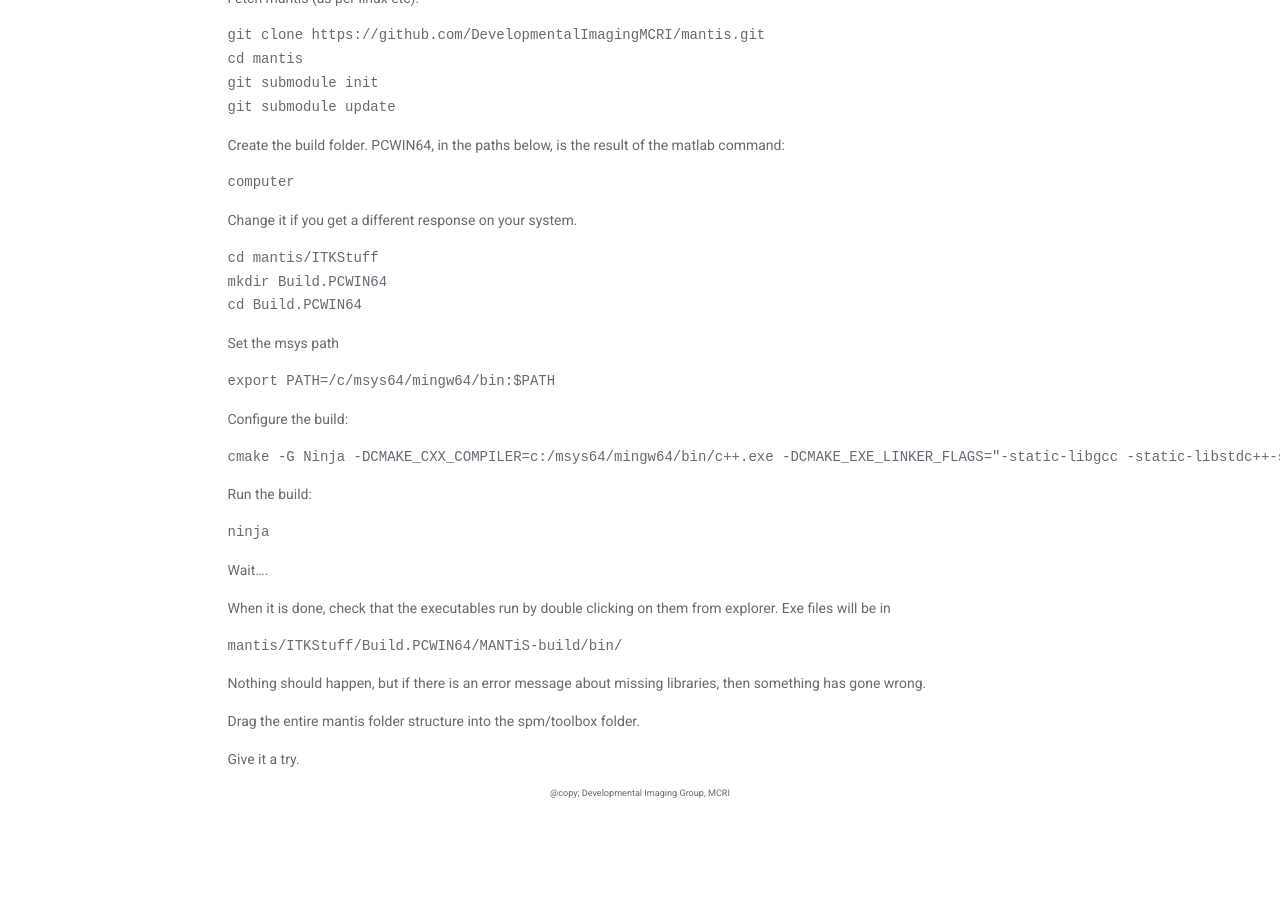
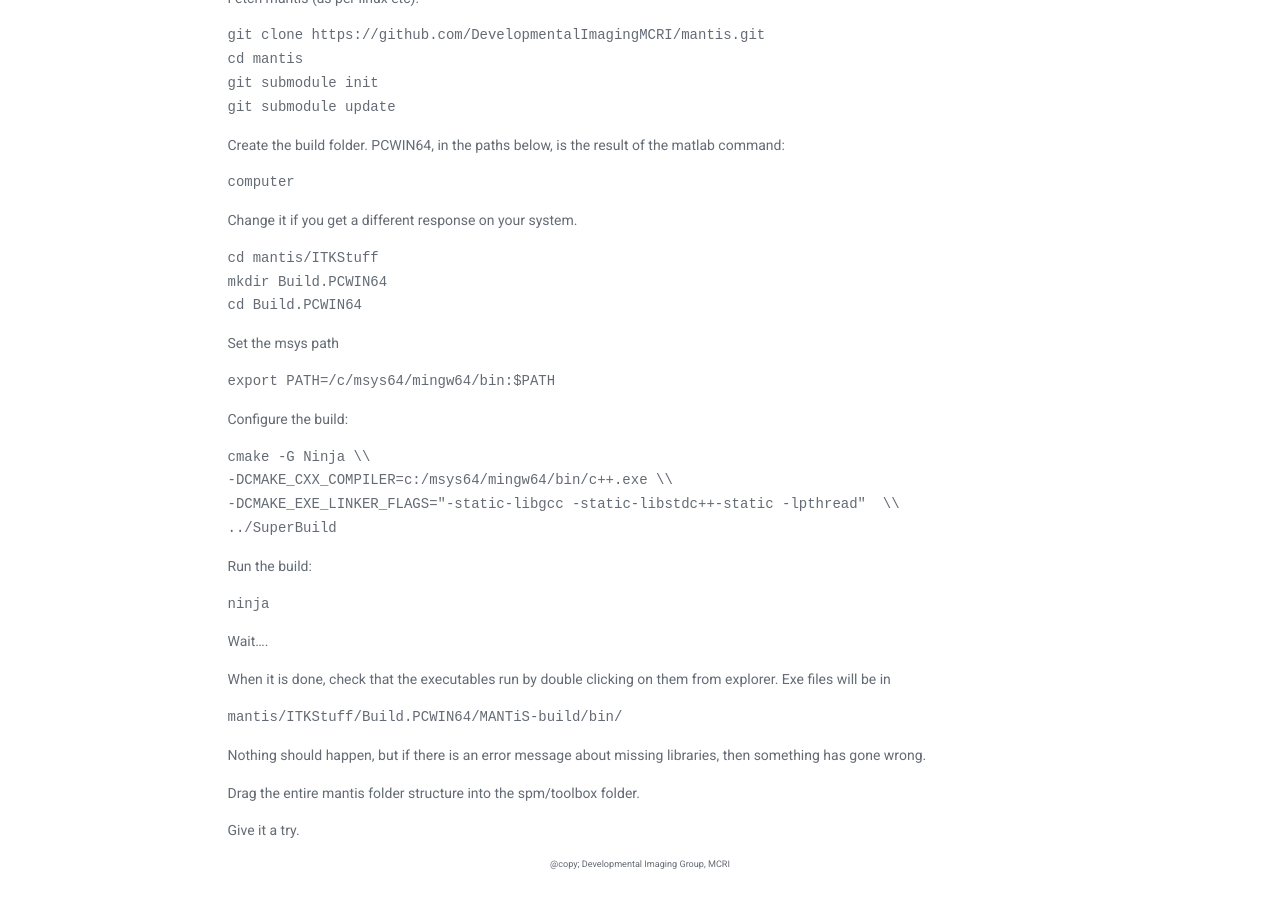
Before and after one commit to DevelopmentalImagingMCRI/mantis, a Jekyll site: the page built from installation/index.md, in a window 1280 px wide and 900 px high, scrolled down 2543 px. Built offline with Jekyll 4.4.1, drawn with Linux system fonts in a browser that asks for light colours; before the commit the page ends 3371 px from its top, so only the background shows below that.

Commit message:
formatting windows section

````diff
--- a/installation/index.md
+++ b/installation/index.md
@@ -164,7 +164,10 @@ export PATH=/c/msys64/mingw64/bin:$PATH
 Configure the build:
 
 ```bash
-cmake -G Ninja -DCMAKE_CXX_COMPILER=c:/msys64/mingw64/bin/c++.exe -DCMAKE_EXE_LINKER_FLAGS="-static-libgcc -static-libstdc++-static -lpthread"  ../SuperBuild
+cmake -G Ninja \\
+-DCMAKE_CXX_COMPILER=c:/msys64/mingw64/bin/c++.exe \\
+-DCMAKE_EXE_LINKER_FLAGS="-static-libgcc -static-libstdc++-static -lpthread"  \\
+../SuperBuild
 ```
 Run the build:
 ```bash
````
